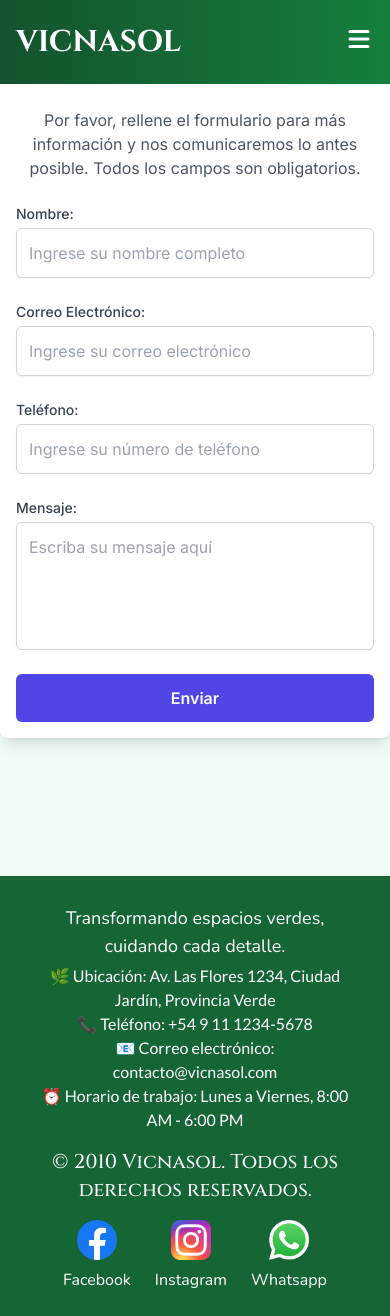
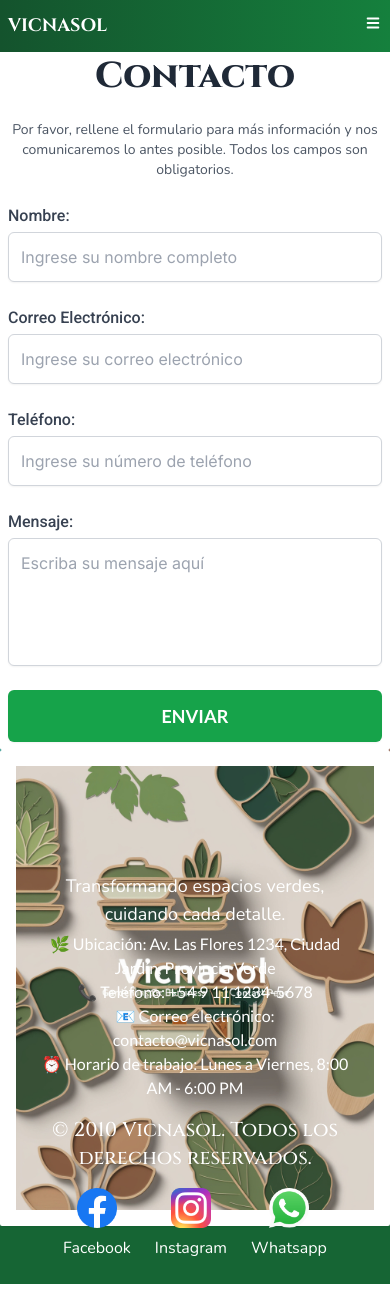
Before and after one commit to Gi4ncarlo/Vicnasol, a Next.js app in the folder vicnasol/: page /pages/Contacto in a window 390 px wide. After the commit the page ends 1284 px from the top, so only its background shows below. Built offline with nearby package versions, Linux system fonts and the light colour scheme.

Commit message:
Realizando responsive y cambios finales para contacto

```diff
--- a/vicnasol/src/app/components/navbar.tsx
+++ b/vicnasol/src/app/components/navbar.tsx
@@ -25,30 +25,30 @@ export default function Navbar() {
 
   return (
     <nav
-      className={`fixed top-0 w-full transition-all duration-500 ${
+      className={`fixed z-10 top-0 w-full transition-all duration-500 ${
         isScrolled
-          ? "bg-gradient-to-r from-green-900 to-green-700 opacity-90"
-          : "bg-gradient-to-r from-green-900 to-green-700 py-4"
+          ? "bg-gradient-to-r from-green-900 to-green-700 opacity-90 lg:py-2"
+          : "bg-gradient-to-r from-green-900 to-green-700 py-2 lg:py-4"
       }`}
     >
-      <div className="container flex items-center justify-between mx-auto px-4 py-2">
+      <div className="container flex items-center justify-between mx-auto px-2 py-1 lg:px-4 lg:py-2">
         <div
-          className={`text-white text-3xl font-bold font-cinzel ${
-            isScrolled ? "text-2xl" : ""
+          className={`text-white text-lg lg:text-3xl font-bold font-cinzel ${
+            isScrolled ? "text-base lg:text-2xl" : ""
           }`}
         >
           <Link href="/">VICNASOL</Link>
         </div>
 
         <div className="lg:hidden">
-          <button onClick={toggleMenu} className="text-white text-3xl">
+          <button onClick={toggleMenu} className="text-white text-lg lg:text-3xl">
             {isMenuOpen ? <HiX /> : <HiMenu />}
           </button>
         </div>
 
         <ul
-          className={`hidden lg:flex space-x-6 text-white text-xl font-roboto ${
-            isScrolled ? "text-[17px] duration-700" : ""
+          className={`hidden lg:flex space-x-6 text-white text-base lg:text-xl font-roboto ${
+            isScrolled ? "text-[10px] lg:text-[18px] duration-700" : ""
           }`}
         >
           <li className="hover:-translate-y-1 hover:underline">
@@ -66,7 +66,7 @@ export default function Navbar() {
         </ul>
 
         {isMenuOpen && (
-          <ul className="absolute top-16 right-4 bg-green-700 text-white text-xl font-roboto space-y-4 p-4 rounded-lg lg:hidden">
+          <ul className="absolute top-16 right-4 bg-green-700 text-white text-base lg:text-xl font-roboto space-y-4 p-4 rounded-lg lg:hidden">
             <li className="hover:-translate-y-1 hover:underline">
               <Link href="/pages/Proyectos">Proyectos</Link>
             </li>
--- a/vicnasol/src/app/globals.css
+++ b/vicnasol/src/app/globals.css
@@ -3,6 +3,7 @@
 @tailwind components;
 @tailwind utilities;
 
+background-image: url('/images/fondo_contacto.jpg');
 
 /* main{
     height: 1000px;
--- a/vicnasol/src/app/pages/Contacto/page.tsx
+++ b/vicnasol/src/app/pages/Contacto/page.tsx
@@ -1,15 +1,17 @@
 import { NextPage } from 'next';
+import Image from "next/image";
 
 const Contact: NextPage = () => {
   return (
-    <div className="container mt-8 mx-auto p-4 max-w-lg bg-white shadow-lg rounded-lg">
-      <h2 className="text-3xl font-extrabold mb-6 text-center text-gray-800">Contacto</h2>
-      <p className="mb-6 text-gray-600 text-center">
+    <div className="min-h-screen grid grid-cols-1 place-items-center lg:grid-cols-2 bg-[url('/images/fondo_contacto.jpg')] bg-cover bg-center h-screen">
+      <div className="container bg-white m-auto mt-12 p-2 max-w-full shadow-sm rounded-sm lg:m-0 lg:p-8 lg:max-w-lg lg:shadow-lg lg:rounded-lg">
+        <h2 className="text-4xl font-extrabold mb-6 text-center text-gray-800 font-cinzel">Contacto</h2>
+        <p className="mb-6 text-gray-600 text-center font-nunito text-sm lg:text-lg">
           Por favor, rellene el formulario para más información y nos comunicaremos lo antes posible. Todos los campos son obligatorios.
         </p>
         <form className="space-y-6">
           <div>
-          <label htmlFor="name" className="block text-sm font-medium text-gray-700">
+            <label htmlFor="name" className="block text-base font-medium text-gray-700 font-roboto">
               Nombre:
             </label>
             <input
@@ -22,7 +24,7 @@ const Contact: NextPage = () => {
             />
           </div>
           <div>
-          <label htmlFor="email" className="block text-sm font-medium text-gray-700">
+            <label htmlFor="email" className="block text-base font-medium text-gray-700 font-roboto">
               Correo Electrónico:
             </label>
             <input
@@ -35,7 +37,7 @@ const Contact: NextPage = () => {
             />
           </div>
           <div>
-          <label htmlFor="phone" className="block text-sm font-medium text-gray-700">
+            <label htmlFor="phone" className="block text-base font-medium text-gray-700 font-roboto">
               Teléfono:
             </label>
             <input
@@ -48,7 +50,7 @@ const Contact: NextPage = () => {
             />
           </div>
           <div>
-          <label htmlFor="message" className="block text-sm font-medium text-gray-700">
+            <label htmlFor="message" className="block text-base font-medium text-gray-700 font-roboto">
               Mensaje:
             </label>
             <textarea
@@ -62,11 +64,21 @@ const Contact: NextPage = () => {
           </div>
           <button
             type="submit"
-          className="w-full py-3 bg-indigo-600 text-white font-semibold rounded-md shadow-sm hover:bg-indigo-700 focus:outline-none focus:ring-2 focus:ring-indigo-500"
+            className="font-lato text-lg w-full py-3 bg-green-600 text-white font-semibold rounded-md shadow-sm hover:bg-green-700 focus:outline-none focus:ring-2 focus:ring-green-500"
           >
-          Enviar
+            ENVIAR
           </button>
         </form>
+      </div>
+      <div className='container p-2 bg-white shadow-sm rounded-sm lg:max-h-[1000px] lg:max-w-[600px] lg:p-4 lg:shadow-lg lg:rounded-lg'>
+      <Image
+          src="/images/vicnasolContacto.jpg"
+          alt="contacto"
+          width={200}
+          height={200}
+          className="min-w-full hover:transform hover:scale-105 transition duration-200 rounded-md  sm:min-h-full p-2 rounded-sm sm:w-[200px] lg:w-[400px] lg:max-h-[700px] lg:max-w-[400px]"
+        />
+        </div>
     </div>
   );
 };
```
Also changed, not shown: vicnasol/public/images/fondo_contacto.jpg (added), vicnasol/public/images/vicnasolContacto.jpg (added). Lines whose indentation alone changed are shown as unchanged.
